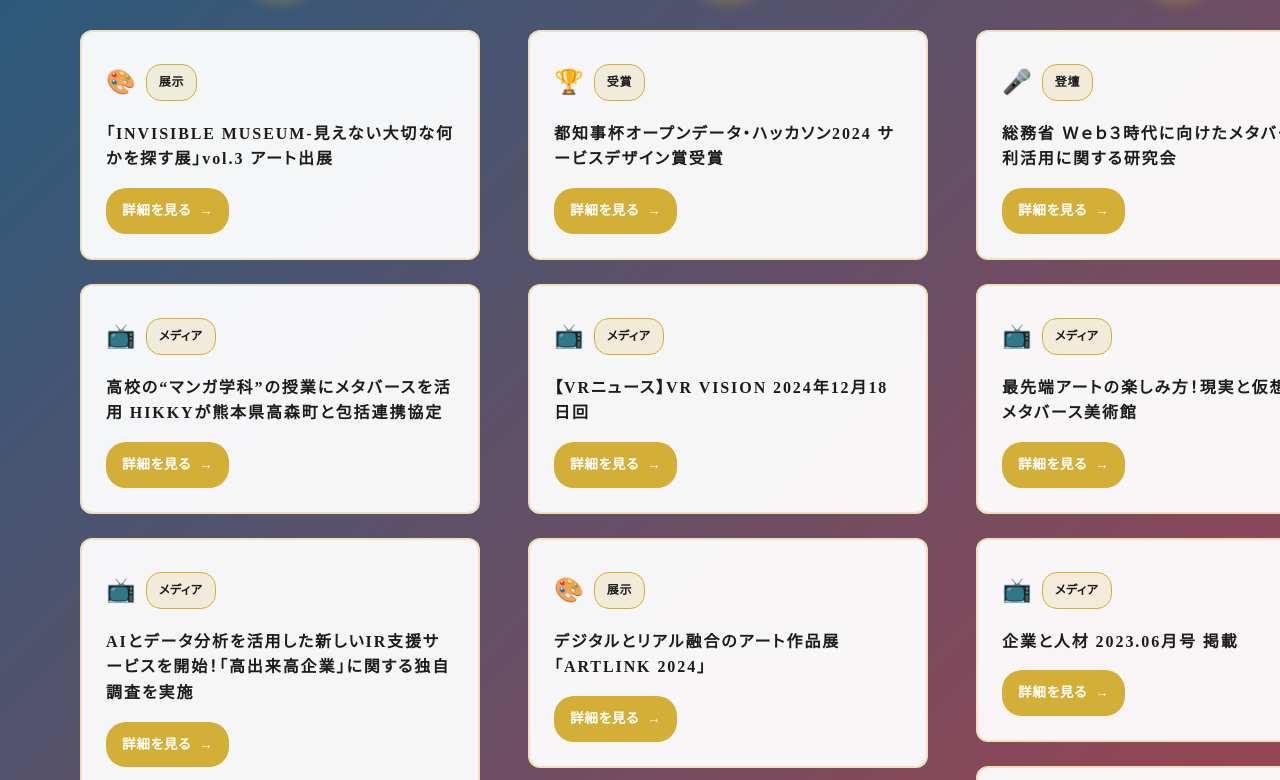
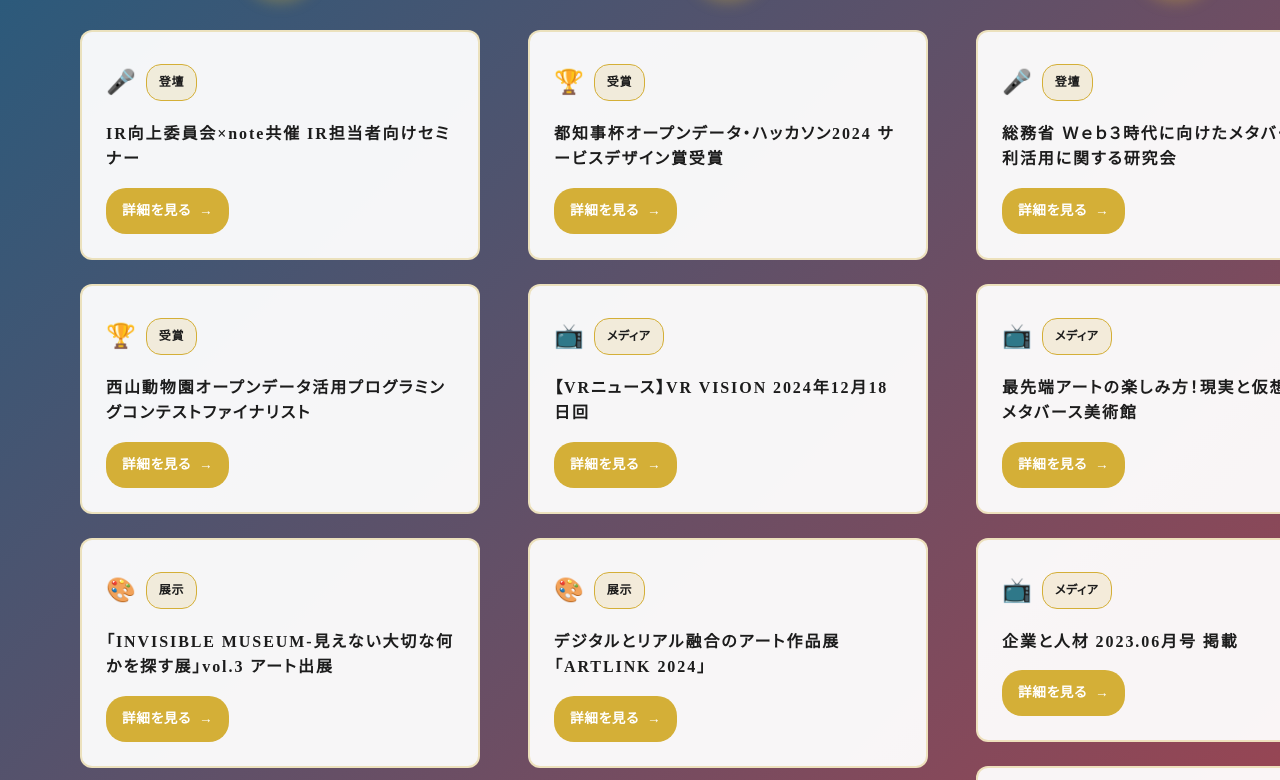
Before and after one commit to TIshow/mysite, a React (Vite) app: page / in a window 1280 px wide. Shown: the part 5263-6043 px from the top of the page. Built offline with nearby package versions, Linux system fonts and the light colour scheme.

Commit message:
fix: Update career

```diff
--- a/src/components/Achievements.jsx
+++ b/src/components/Achievements.jsx
@@ -8,6 +8,16 @@ function Achievements() {
     {
       year: '2025',
       items: [
+        {
+          category: '登壇',
+          title: 'IR向上委員会×note共催 IR担当者向けセミナー',
+          url: 'https://finance.logmi.jp/articles/383579'
+        },
+        {
+          category: '受賞',
+          title: '西山動物園オープンデータ活用プログラミングコンテストファイナリスト',
+          url: 'https://www.city.sabae.fukui.jp/about_city/it_nomachi/opendate/kesshoshinsakai.html'
+        },
         {
           category: '展示',
           title: '「INVISIBLE MUSEUM-見えない大切な何かを探す展」vol.3 アート出展',
```
